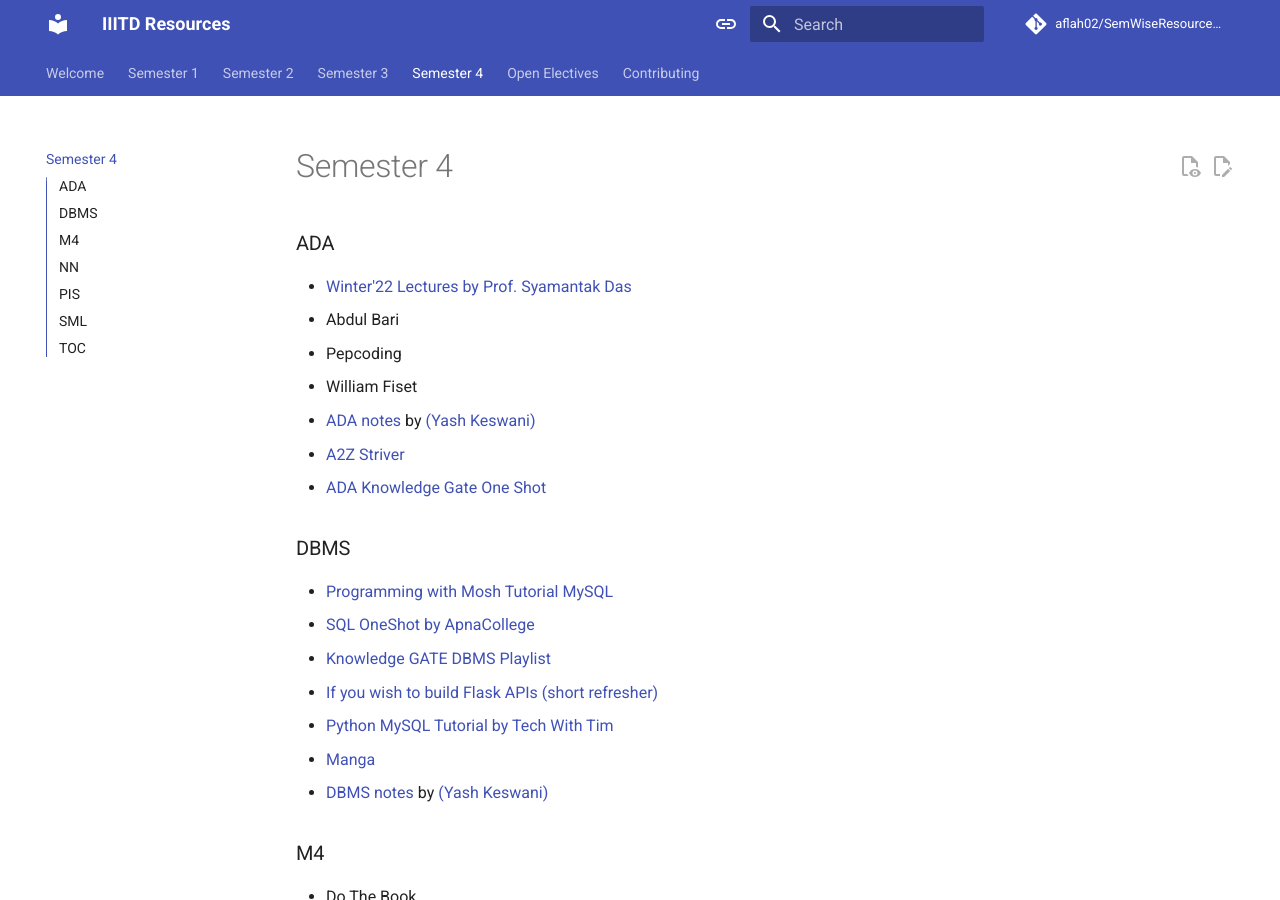
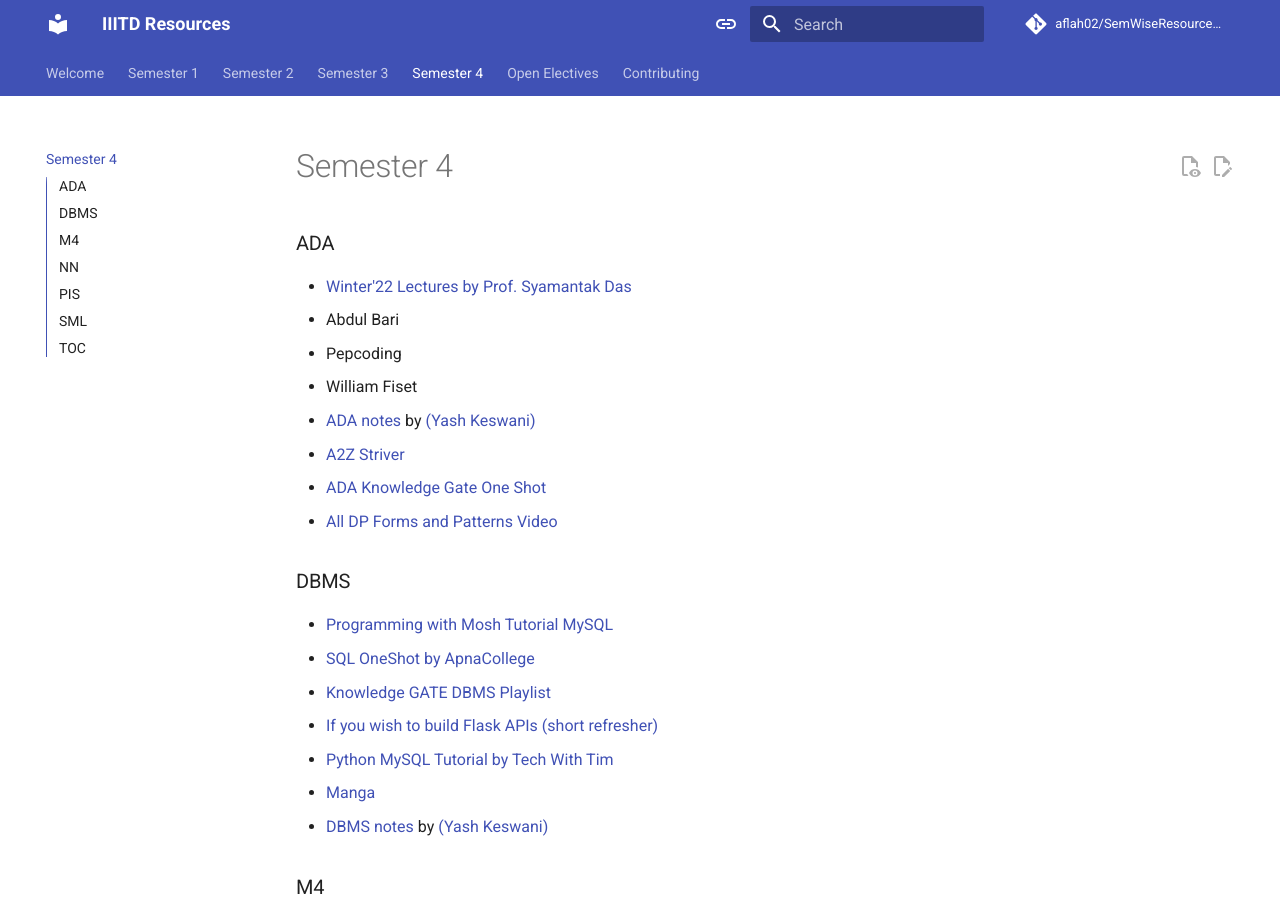
Before and after one commit to aflah02/SemWiseResourcesIIIT, an MkDocs documentation site: the page built from docs/semester-4.md, in a window 1280 px wide and 900 px high. Built offline with MkDocs 1.6.1 and Material for MkDocs 9.7.7, drawn with Linux system fonts in a browser that asks for light colours; comment, search, counter and statistics services are not loaded.

```diff
--- a/docs/semester-4.md
+++ b/docs/semester-4.md
@@ -6,6 +6,7 @@
 - [ADA notes](https://yash-keswani.github.io/iiitd_notes/CSE222_ADA/) by [(Yash Keswani)](https://github.com/Yash-Keswani)
 - [A2Z Striver](https://www.youtube.com/playlist?list=PLgUwDviBIf0oF6QL8m22w1hIDC1vJ_BHz)
 - [ADA Knowledge Gate One Shot](https://www.youtube.com/watch?v=z6DY_YSdyww)
+- [All DP Forms and Patterns Video](https://youtu.be/_P33FmWMM_4?feature=shared)
 
 ### DBMS
 - [Programming with Mosh Tutorial MySQL](https://www.youtube.com/watch?v=7S_tz1z_5bA)
```
Also changed, not shown: README.md (+1 -0 lines).
